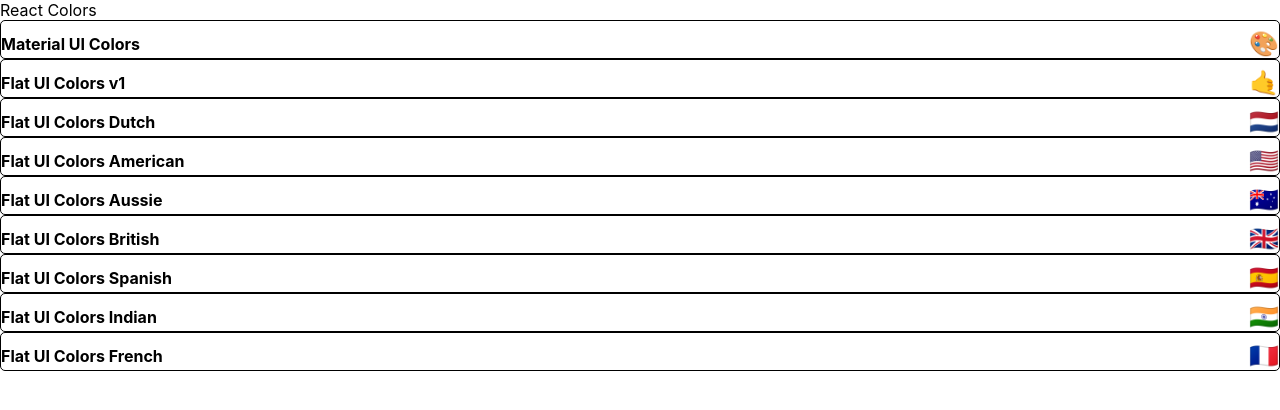
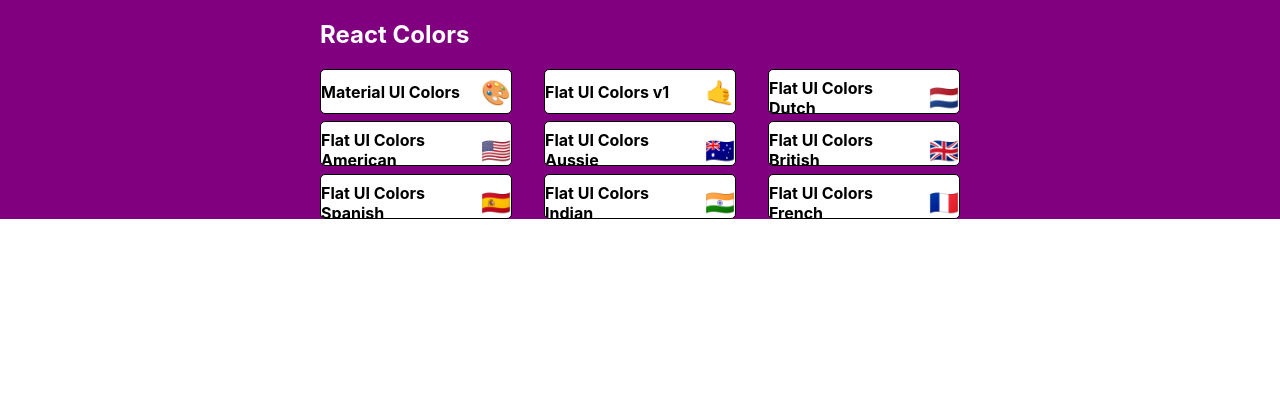
Before and after one commit to AcarMeel/react-color-picker-app, a React (Create React App) app: page / in a window 1280 px wide. Shown: the top 410 px of the page. Built offline with nearby package versions, Linux system fonts and the light colour scheme.

Commit message:
Styles for Palette List

```diff
--- a/src/PaletteList.js
+++ b/src/PaletteList.js
@@ -1,17 +1,56 @@
 import React, { Component } from 'react'
-import {Link} from 'react-router-dom';
+import { withStyles } from "@material-ui/styles";
 import MiniPalette from './MiniPalette';
 
-export default class PaletteList extends Component {
+const styles = {
+    root: {
+        backgroundColor: 'purple',
+        height: '100%',
+        display: 'flex',
+        alignItems: 'flex-start',
+        justifyContent: 'center',
+
+    },
+    container: {
+        width: '50%',
+        display: 'flex',
+        alignItems: 'flex-start',
+        flexDirection: 'column',
+        flexWrap: 'wrap'
+    },
+    nav: {
+        display: 'flex',
+        justifyContent: 'space-between',
+        width: '100%',
+        color: 'white'
+    },
+    palettes: {
+        boxSizing: 'border-box',
+        width: '100%',
+        display: 'grid',
+        gridTemplateColumns: 'repeat(3, 30%)',
+        gridGap: '5%'
+    }
+}
+
+class PaletteList extends Component {
     render() {
-        const {palettes} = this.props;
+        const {palettes, classes } = this.props;
         return (
-            <div>
-                React Colors
-                {palettes.map(palette => (
-                    <MiniPalette key={palette.id} {...palette} />
-                ))}
+            <div className={classes.root}>
+                <div className={classes.container}>
+                    <nav className={classes.nav}>
+                        <h1 className="">React Colors</h1>
+                    </nav>
+                    <div className={classes.palettes}>
+                        {palettes.map(palette => (
+                            <MiniPalette key={palette.id} {...palette} />
+                        ))}
+                    </div>
+                </div>
             </div>
         )
     }
 }
+
+export default withStyles(styles)(PaletteList);
```
Also changed, not shown: 1 other file (tests, documents, lock files or other folders).
